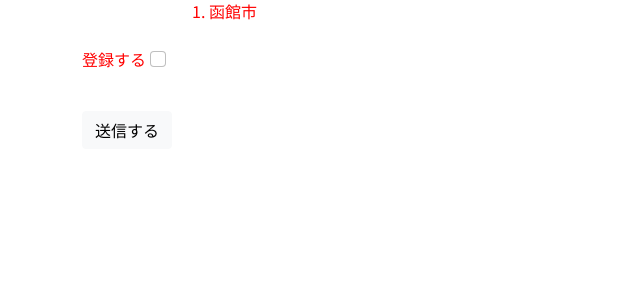
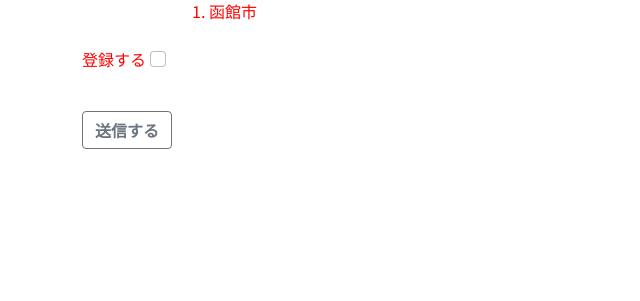
Before and after one commit to hashiba-k-jp/hakodate-a05, a Flask app: template templates/control.html in a window 1280 px wide. Shown: the part 271-572 px from the top of the page, without its empty margins (0-640 px from the left). Run offline with Flask 2, Linux system fonts and the light colour scheme; the template is opened without the code that fills it, so the values that code supplies are empty; parts of the project's set-up code (start-up, migrations or seed data) failed here and were passed over; some libraries are stand-ins or nearby versions.

Commit message:
css updated!

```diff
--- a/templates/control.html
+++ b/templates/control.html
@@ -10,9 +10,14 @@
     <!--bootstrapとのリンク-->
     <link href="https://cdn.jsdelivr.net/npm/bootstrap@5.0.0-beta1/dist/css/bootstrap.min.css" rel="stylesheet"
         integrity="sha384-giJF6kkoqNQ00vy+HMDP7azOuL0xtbfIcaT9wjKHr8RbDVddVHyTfAAsrekwKmP1" crossorigin="anonymous">
-    <link rel="stylesheet" href="static/css/my-sheet.css">
     <style>
     @import url('https://fonts.googleapis.com/css2?family=Noto+Sans+JP:wght@400;700&display=swap');
+    </style>
+    <style type="text/css">
+      body, footer, h1, h2, h3, h4, h5, h6 {
+          font-family: 'Noto Sans JP', sans-serif;
+          color: red;
+      }
     </style>
   </head>
 
@@ -49,7 +54,7 @@
           <br>
           <div class="row">
             <div class="col-auto">
-              <button class="btn btn-light submit_button" id="submit_button">送信する</button>
+              <button type="button" class="btn btn-outline-secondary fw-bold" id="submit_button">送信する</button>
             </div>
           </div>
       </form>
```
